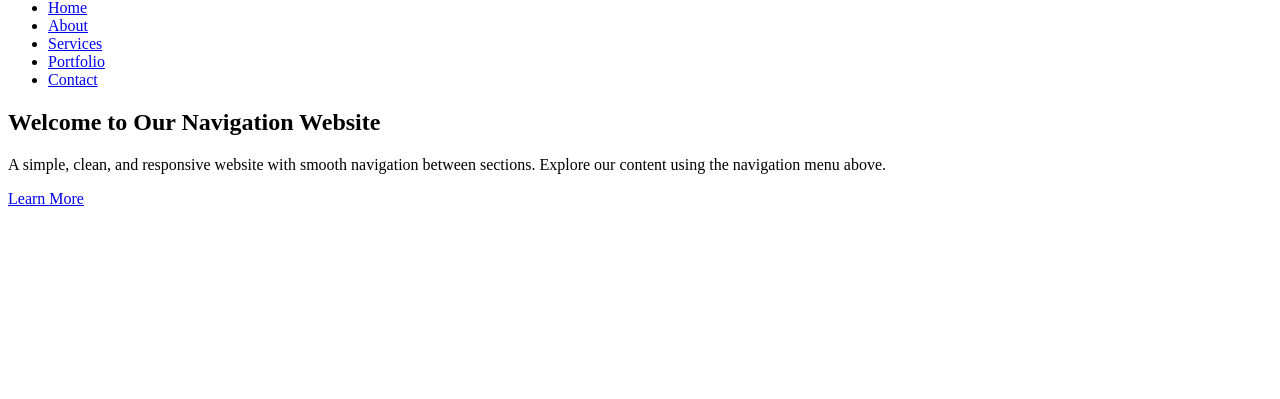
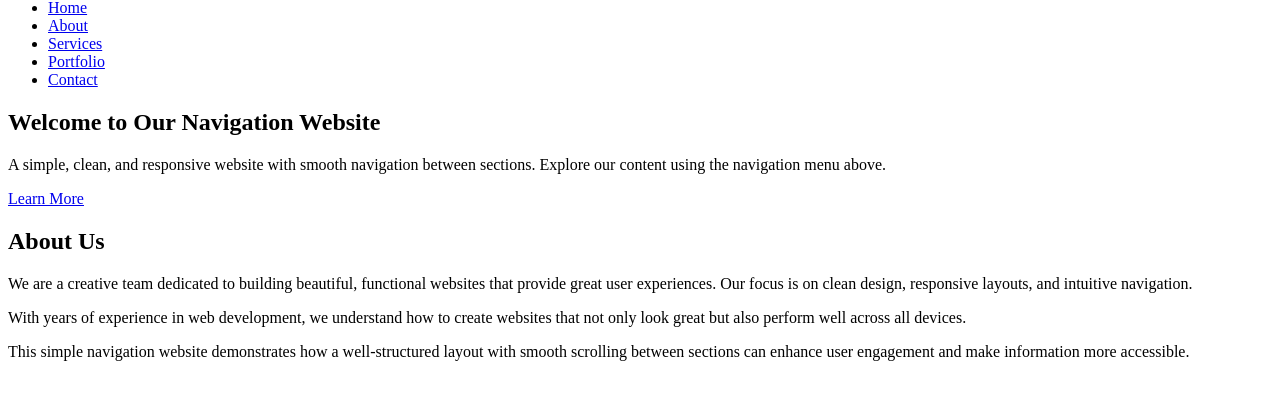
Before and after one commit to masumahmmed24/git-project-1, a plain HTML site: page index.html in a window 1280 px wide. Shown: the part 43-442 px from the top of the page. Drawn offline with Linux system fonts and the light colour scheme.

Commit message:
Version 3

```diff
--- a/index.html
+++ b/index.html
@@ -34,5 +34,16 @@
             <a href="#about" class="btn">Learn More</a>
         </div>
     </section>
+    <!-- About Section -->
+    <section id="about">
+        <div class="container">
+            <h2>About Us</h2>
+            <div class="section-content">
+                <p>We are a creative team dedicated to building beautiful, functional websites that provide great user experiences. Our focus is on clean design, responsive layouts, and intuitive navigation.</p>
+                <p>With years of experience in web development, we understand how to create websites that not only look great but also perform well across all devices.</p>
+                <p>This simple navigation website demonstrates how a well-structured layout with smooth scrolling between sections can enhance user engagement and make information more accessible.</p>
+            </div>
+        </div>
+    </section>
 </body>
 </html>
```
